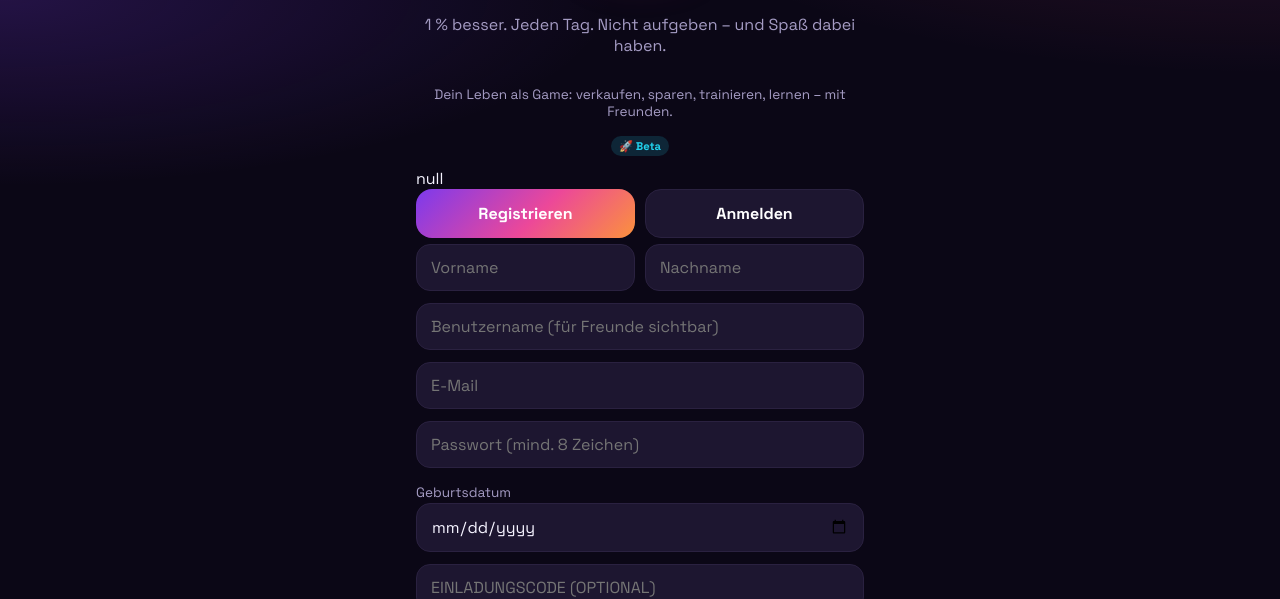
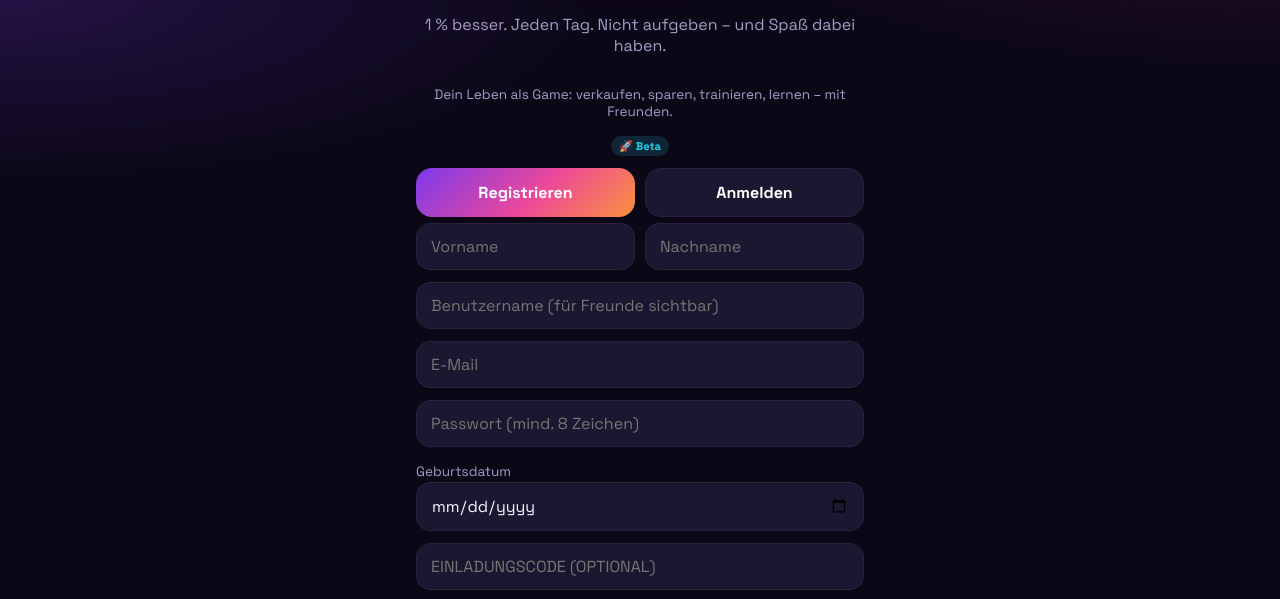
Before and after one commit to riftora-app/riftora, a plain HTML site: page index.html in a window 1280 px wide. Shown: the part 166-765 px from the top of the page. Drawn offline with Linux system fonts and the light colour scheme.

Commit message:
Riftora v18: „null“ auf dem Anmeldebildschirm entfernt
Co-Authored-By: Claude Opus 5.5 <noreply@anthropic.com>
Claude-Session: https://claude.ai/code/session_01QN5UuUUtEE7F8Xd3pCmwYJ

```diff
--- a/index.html
+++ b/index.html
@@ -612,7 +612,7 @@ function start() { return startLaeuft || (startLaeuft = startIntern().finally(()
 async function startIntern() { if (!KONTO) { geladen = true; return; } try { const r = await api('load', {t: KONTO.t, ua: GERAET}); if (r.code) KONTO.code = r.code; KONTO.pro = !!r.pro; KONTO.testBis = r.testBis || ''; kontoSpeichern(); setTimeout(testEndeCheck, 1500); const neuer = r.data && r.data.user && (r.data.upd || 0) > Math.min(UPD0, S.upd || 0); if (neuer) { S = Object.assign(neuState(), r.data); migrate(); mem = S; try { localStorage.setItem(KEY, JSON.stringify(S)); } catch (e) {} render(); } geladen = true; if (!neuer && S.user && (S.upd || 0) > ((r.data && r.data.upd) || 0)) syncPlanen(); ligaLaden(true); } catch (e) { if (/Sitzung/.test(e.message)) { KONTO = null; kontoSpeichern(); render(); } } }
 function authScreen(root) {
   const box = h('div', {cls: 'ob'}); root.append(box); const neu = authTab === 'neu';
-  box.append(h('img', {cls: 'logo', src: LOGO, alt: ''}), h('h1', {style: 'text-align:center'}, 'Riftora™'), h('p', {cls: 'mut', style: 'text-align:center'}, '1 % besser. Jeden Tag. Nicht aufgeben – und Spaß dabei haben.'), h('p', {cls: 'sm mut', style: 'text-align:center'}, 'Dein Leben als Game: verkaufen, sparen, trainieren, lernen – mit Freunden.'), h('div', {style: 'text-align:center;margin-bottom:12px'}, h('span', {cls: 'tag'}, '🚀 Beta')), window.__INV__ ? h('div', {cls: 'card', style: 'text-align:center;border-color:#ec4899;margin-bottom:12px'}, h('b', {}, '🎟️ Persönliche Einladung'), h('div', {cls: 'sm mut'}, 'Dein Code ist schon eingetragen – einfach registrieren.')) : null,
+  box.append(h('img', {cls: 'logo', src: LOGO, alt: ''}), h('h1', {style: 'text-align:center'}, 'Riftora™'), h('p', {cls: 'mut', style: 'text-align:center'}, '1 % besser. Jeden Tag. Nicht aufgeben – und Spaß dabei haben.'), h('p', {cls: 'sm mut', style: 'text-align:center'}, 'Dein Leben als Game: verkaufen, sparen, trainieren, lernen – mit Freunden.'), h('div', {style: 'text-align:center;margin-bottom:12px'}, h('span', {cls: 'tag'}, '🚀 Beta')), window.__INV__ ? h('div', {cls: 'card', style: 'text-align:center;border-color:#ec4899;margin-bottom:12px'}, h('b', {}, '🎟️ Persönliche Einladung'), h('div', {cls: 'sm mut'}, 'Dein Code ist schon eingetragen – einfach registrieren.')) : '',
     h('div', {cls: 'grid2'}, h('button', {cls: 'btn' + (neu ? '' : ' sec'), on: {click: () => { authTab = 'neu'; render(); }}}, 'Registrieren'), h('button', {cls: 'btn' + (neu ? ' sec' : ''), on: {click: () => { authTab = 'login'; render(); }}}, 'Anmelden')));
   const vn = h('input', {placeholder: 'Vorname', autocomplete: 'given-name', maxlength: 40, 'aria-label': 'Vorname'}), nn = h('input', {placeholder: 'Nachname', autocomplete: 'family-name', maxlength: 40, 'aria-label': 'Nachname'});
   const u = h('input', {placeholder: 'Benutzername (für Freunde sichtbar)', autocomplete: 'username', maxlength: 20, 'aria-label': 'Benutzername'}), e = h('input', {placeholder: 'E-Mail', type: 'email', inputmode: 'email', autocomplete: 'email', maxlength: 80, 'aria-label': 'E-Mail'}), p = h('input', {placeholder: neu ? 'Passwort (mind. 8 Zeichen)' : 'Passwort', type: 'password', autocomplete: neu ? 'new-password' : 'current-password', maxlength: 100, 'aria-label': 'Passwort'});
```
